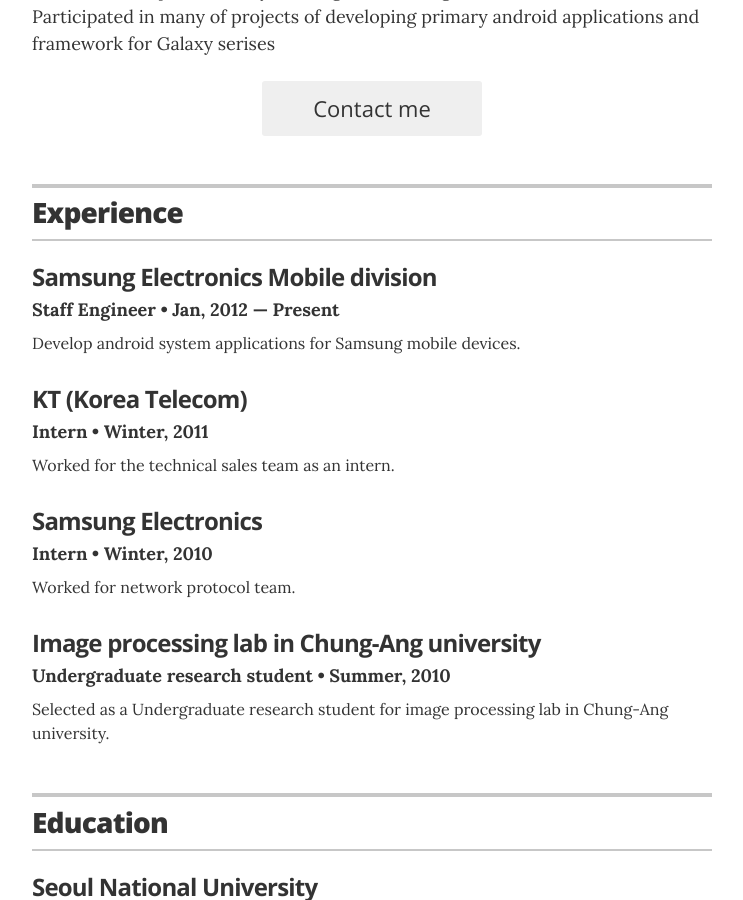
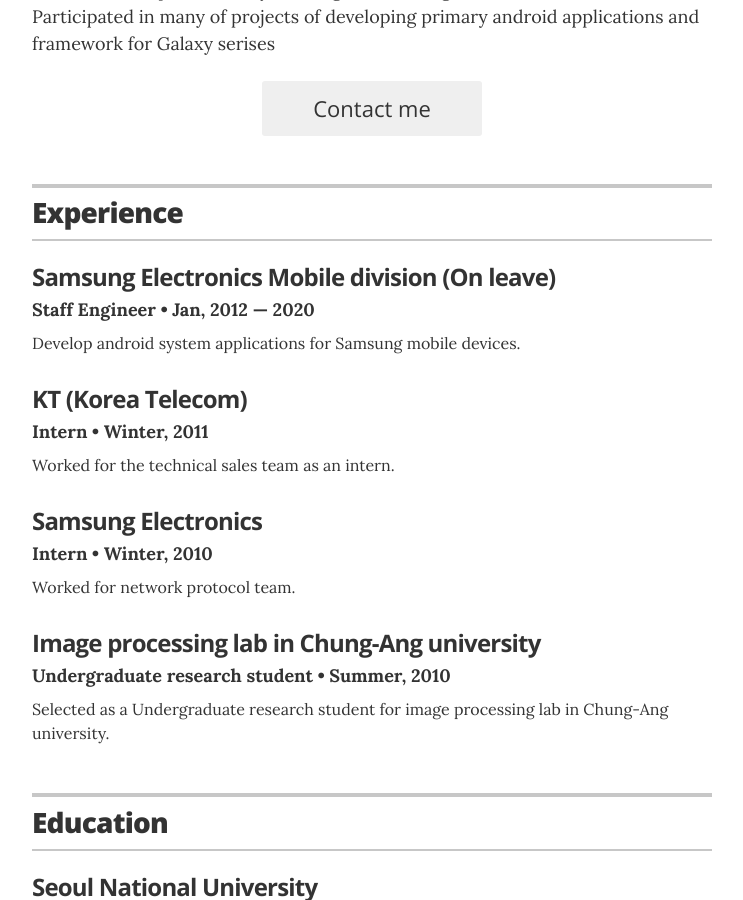
Before and after one commit to kofboy2000/resume, a Jekyll site: the page built from index.html, in a window 1280 px wide and 900 px high, scrolled down 310 px. Shown: the whole window, without its empty margins (268-1011 px from the left). Built offline with Jekyll 4.4.1, drawn with Linux system fonts in a browser that asks for light colours.

Commit message:
Update experience.yml

```diff
--- a/_data/experience.yml
+++ b/_data/experience.yml
@@ -1,8 +1,8 @@
 # Jobs
 # S/W Engineer
-- company: Samsung Electronics Mobile division
+- company: Samsung Electronics Mobile division (On leave)
   position: Staff Engineer
-  duration: Jan, 2012 &mdash; Present
+  duration: Jan, 2012 &mdash; 2020
   summary: Develop android system applications for Samsung mobile devices.
 
 # Internship
```
